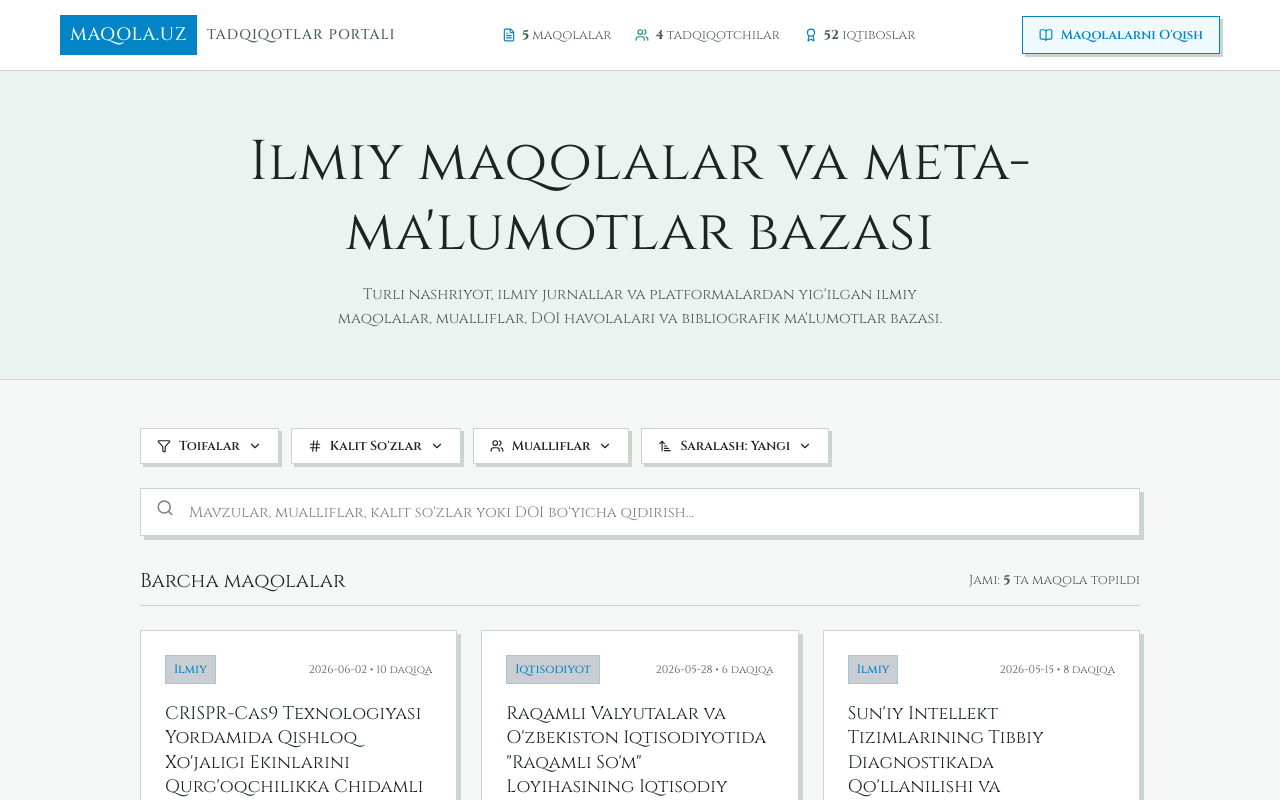
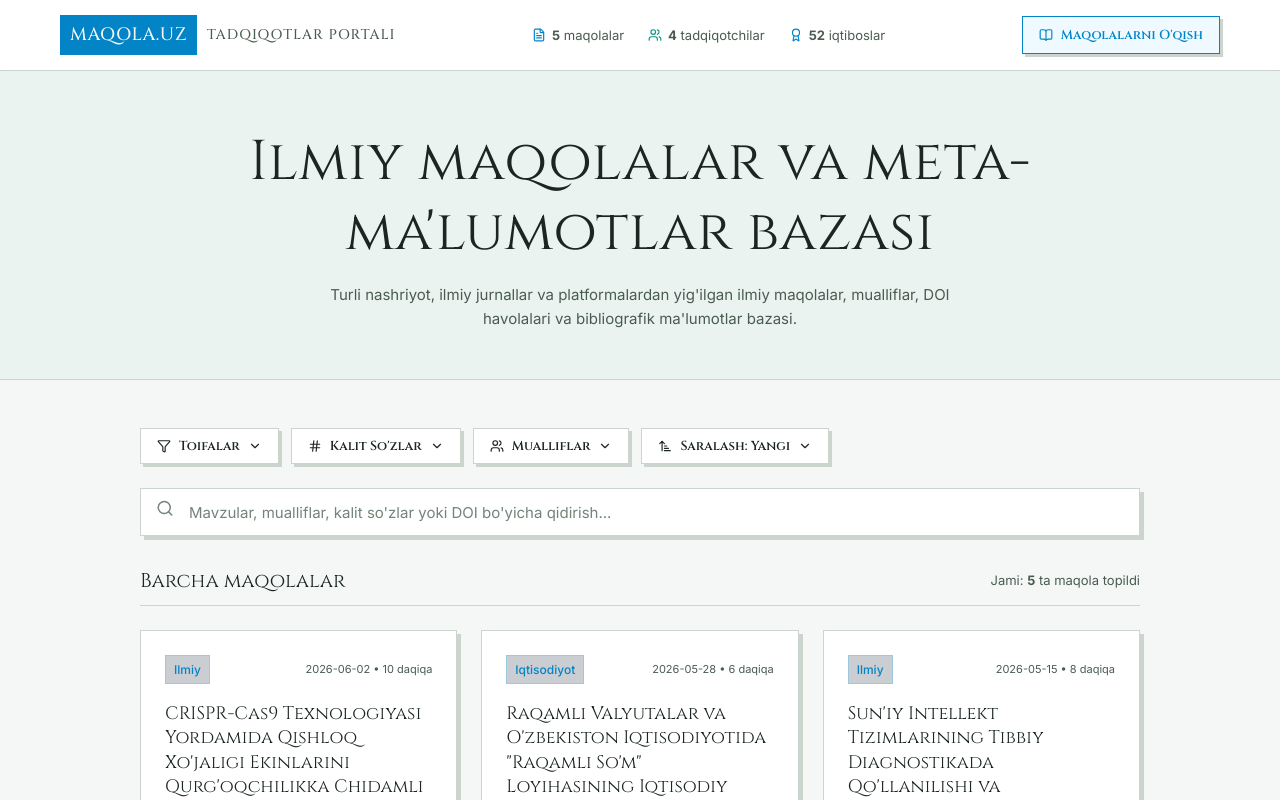
Before and after one commit to kvazar212121/maqola-frontend, a React (Vite) app: page / in a window 1280 px wide. Shown: the top 800 px of the page. Built offline with nearby package versions, Linux system fonts and the light colour scheme.

Commit message:
style: apply Merriweather font to article body and Inter to UI elements

```diff
--- a/src/index.css
+++ b/src/index.css
@@ -1,4 +1,4 @@
-@import url('https://fonts.googleapis.com/css2?family=Cinzel:wght@400;500;600;700;800&family=Inter:wght@300;400;500;600;700&family=Outfit:wght@400;500;600;700;800&display=swap');
+@import url('https://fonts.googleapis.com/css2?family=Cinzel:wght@400;500;600;700;800&family=Inter:wght@300;400;500;600;700&family=Merriweather:ital,wght@0,300;0,400;0,700;1,300;1,400&family=Outfit:wght@400;500;600;700;800&display=swap');
 
 :root {
   /* Ranglar palitrasi - Oq / Ochiq dizayn */
@@ -23,8 +23,9 @@
   --bg-header-rgba: rgba(255, 255, 255, 0.9); /* Header uchun shaffof oq fon */
 
   /* Shriftlar */
-  --font-sans: 'Cinzel', serif;
+  --font-sans: 'Inter', sans-serif;
   --font-heading: 'Cinzel', serif;
+  --font-article: 'Merriweather', Georgia, serif;
 
   /* Burchaklar mutlaqo o'tkir bo'lishi uchun */
   --radius-sharp: 0px;
@@ -262,3 +263,7 @@ a {
     opacity: 1;
   }
 }
+
+.article-text {
+  font-family: var(--font-article) !important;
+}
```
